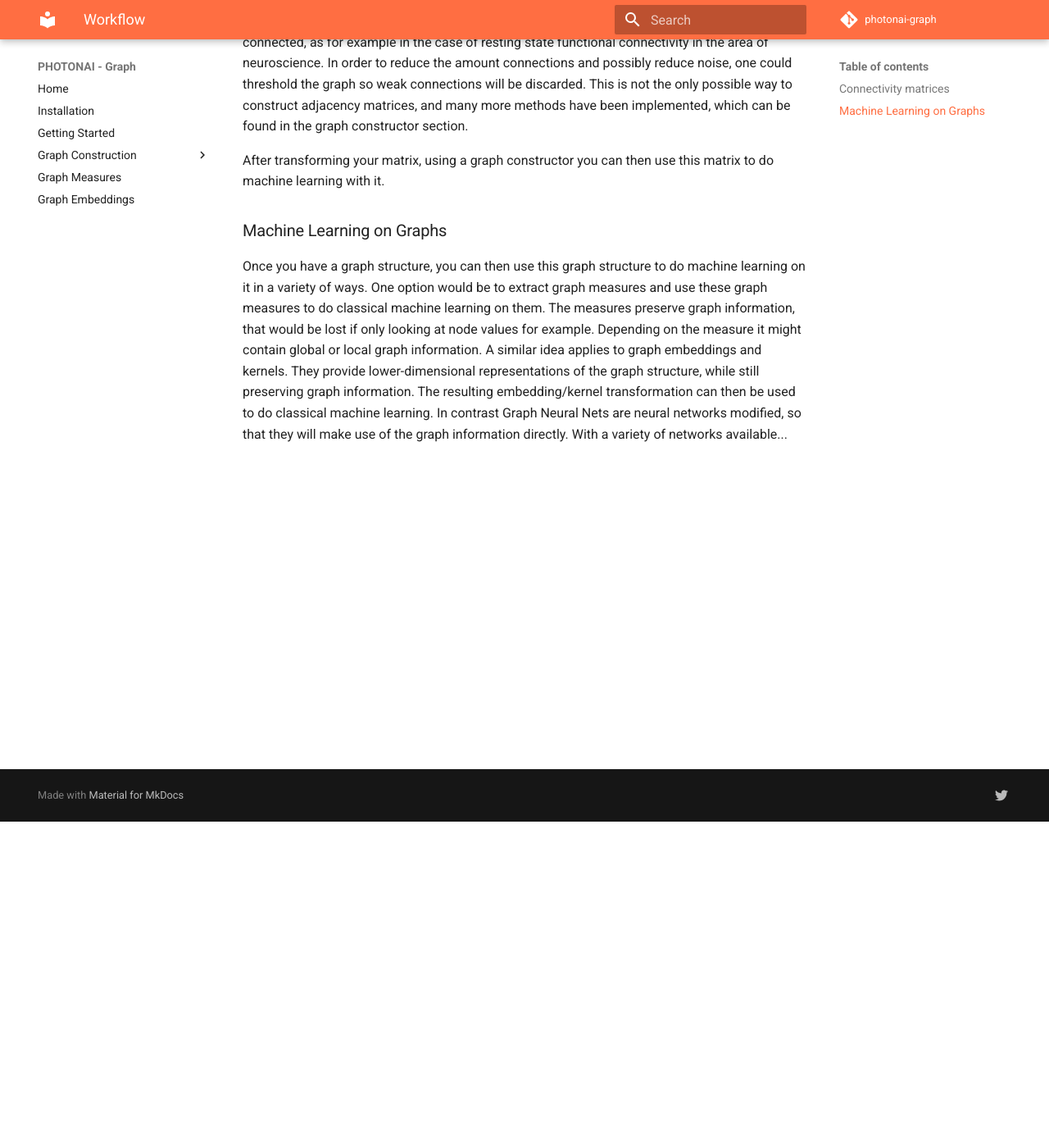
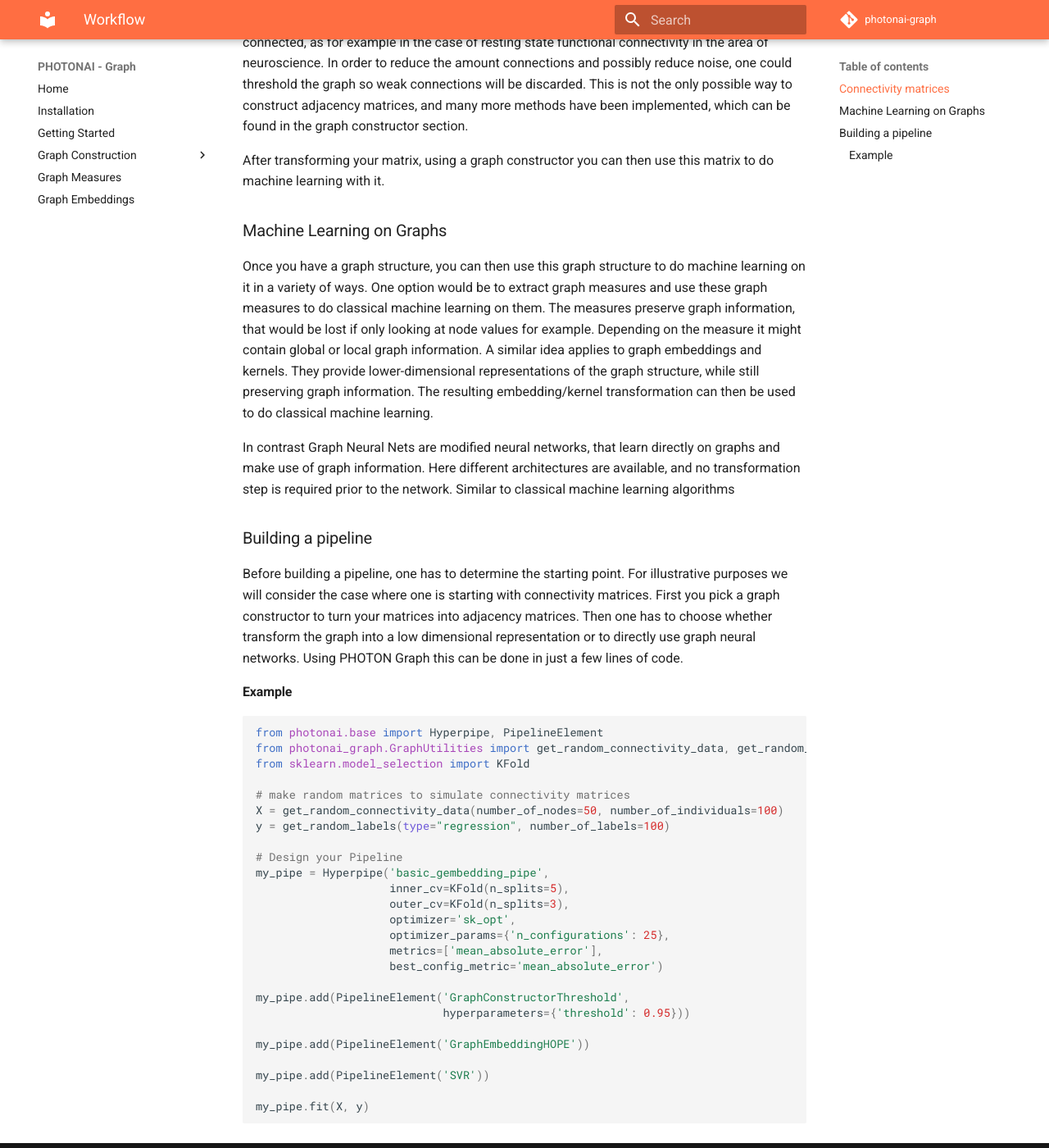
Before and after one commit to wwu-mmll/photonai_graph, an MkDocs documentation site: the page built from documentation/docs/workflow.md, in a window 1280 px wide and 1400 px high, scrolled down 398 px. Shown: the whole window at 82% size. Built offline with MkDocs 1.6.1 and Material for MkDocs 9.7.7, drawn with Linux system fonts in a browser that asks for light colours; comment, search, counter and statistics services are not loaded.

Commit message:
Update workflow.md

````diff
--- a/documentation/docs/workflow.md
+++ b/documentation/docs/workflow.md
@@ -11,4 +11,39 @@ After transforming your matrix, using a graph constructor you can then use this
 ### Machine Learning on Graphs
 
 Once you have a graph structure, you can then use this graph structure to do machine learning on it in a variety of ways. One option would be to extract graph measures and use these graph measures to do classical machine learning on them. The measures preserve graph information, that would be lost if only looking at node values for example. Depending on the measure it might contain global or local graph information. A similar idea applies to graph embeddings and kernels. They provide lower-dimensional representations of the graph structure, while still preserving graph information. The resulting embedding/kernel transformation can then be used to do classical machine learning.
-In contrast Graph Neural Nets are neural networks modified, so that they will make use of the graph information directly. With a variety of networks available...
+
+In contrast Graph Neural Nets are modified neural networks, that learn directly on graphs and make use of graph information. Here different architectures are available, and no transformation step is required prior to the network. Similar to classical machine learning algorithms
+
+### Building a pipeline
+
+Before building a pipeline, one has to determine the starting point. For illustrative purposes we will consider the case where one is starting with connectivity matrices. First you pick a graph constructor to turn your matrices into adjacency matrices. Then one has to choose whether transform the graph into a low dimensional representation or to directly use graph neural networks. Using PHOTON Graph this can be done in just a few lines of code.
+
+#### Example
+
+```python
+from photonai.base import Hyperpipe, PipelineElement
+from photonai_graph.GraphUtilities import get_random_connectivity_data, get_random_labels
+from sklearn.model_selection import KFold
+
+# make random matrices to simulate connectivity matrices
+X = get_random_connectivity_data(number_of_nodes=50, number_of_individuals=100)
+y = get_random_labels(type="regression", number_of_labels=100)
+
+# Design your Pipeline
+my_pipe = Hyperpipe('basic_gembedding_pipe',
+                    inner_cv=KFold(n_splits=5),
+                    outer_cv=KFold(n_splits=3),
+                    optimizer='sk_opt',
+                    optimizer_params={'n_configurations': 25},
+                    metrics=['mean_absolute_error'],
+                    best_config_metric='mean_absolute_error')
+
+my_pipe.add(PipelineElement('GraphConstructorThreshold',
+                            hyperparameters={'threshold': 0.95}))
+
+my_pipe.add(PipelineElement('GraphEmbeddingHOPE'))
+
+my_pipe.add(PipelineElement('SVR'))
+
+my_pipe.fit(X, y)
+```
````
